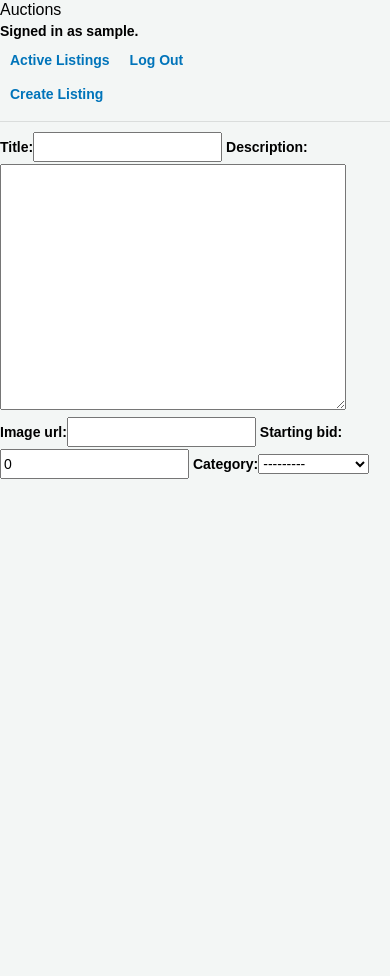
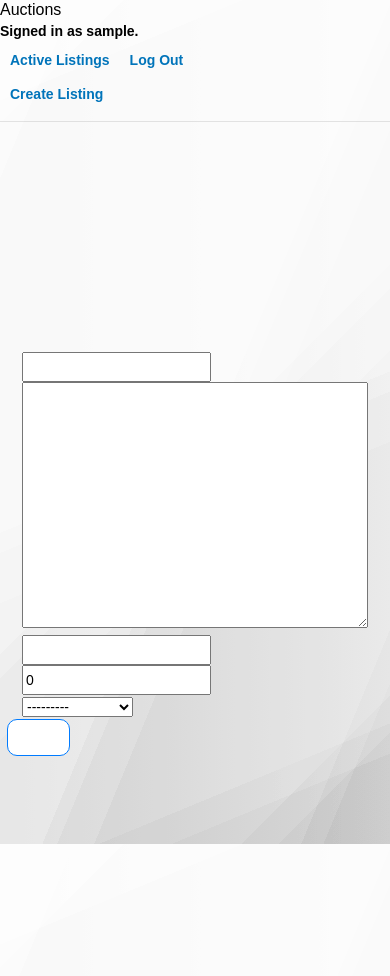
Before and after one commit to carrickkv2/commerce, a Django app: page /create in a window 390 px wide. Before the commit the page ends 479 px from the top, so only its background shows below. Run offline with Django 3.2, Linux system fonts and the light colour scheme; the visitor is signed in with stand-in values (Sample User, id 1); some libraries are stand-ins or nearby versions; some web fonts are replaced.

Commit message:
Updated files

```diff
--- a/auctions/templates/auctions/create_listings.html
+++ b/auctions/templates/auctions/create_listings.html
@@ -1,21 +1,62 @@
 {% extends "auctions/layout.html" %}
+
 {% load static %}
+
+{% load crispy_forms_tags %}
+
 {% block extrahead %}
-<link rel="stylesheet" href="{% static 'auctions/modal.css' %}"/>
+
+    <link rel="stylesheet" href="{% static 'auctions/modal.css' %}"/>
+    <link rel="stylesheet" href="{% static 'auctions/button.css' %}"/>
+
 {% endblock %}
 
 {% block title %}
+
     Create Listing
 
 {% endblock %}
 
 {% block body %}
 
-     <script src="https://code.jquery.com/jquery-3.6.0.js" integrity="sha256-H+K7U5CnXl1h5ywQfKtSj8PCmoN9aaq30gDh27Xc0jk=" crossorigin="anonymous"></script>
+    <script src="https://code.jquery.com/jquery-3.6.0.js" integrity="sha256-H+K7U5CnXl1h5ywQfKtSj8PCmoN9aaq30gDh27Xc0jk=" crossorigin="anonymous"></script>
 
-   {% if user.is_authenticated %}
-       {% csrf_token %}
-       {{ form }}
+    <div class="container" id="flex">
+
+       {% if user.is_authenticated %}
+           <form action="{% url 'create_listing' %}" method="post" class="form-width">
+               {% csrf_token %}
+
+               <div class="form-group col-md-12 mb-0">
+                   {{ form.title|as_crispy_field }}
+               </div>
+
+               <div class="form-group col-md-12 mb-0">
+                   {{ form.description|as_crispy_field }}
+               </div>
+
+               <div class="form-group col-md-8 mb-0">
+                   {{ form.image_url|as_crispy_field }}
+               </div>
+
+               <div class="form-group col-md-2 mb-0">
+                   {{ form.starting_bid|as_crispy_field }}
+               </div>
+
+               <div class="form-group col-md-2 mb-0">
+                   {{ form.category|as_crispy_field }}
+               </div>
+
+               <div class="button">
+                   <button type="submit" class="btn btn-primary"> Submit </button>
+               </div>
+
+
+               </form>
+
+   </div>
+
+
    {% else %}
 
        <script>$(document).ready(function()
@@ -249,4 +290,6 @@
 
    {% endif %}
 
+
+
 {% endblock %}
```
